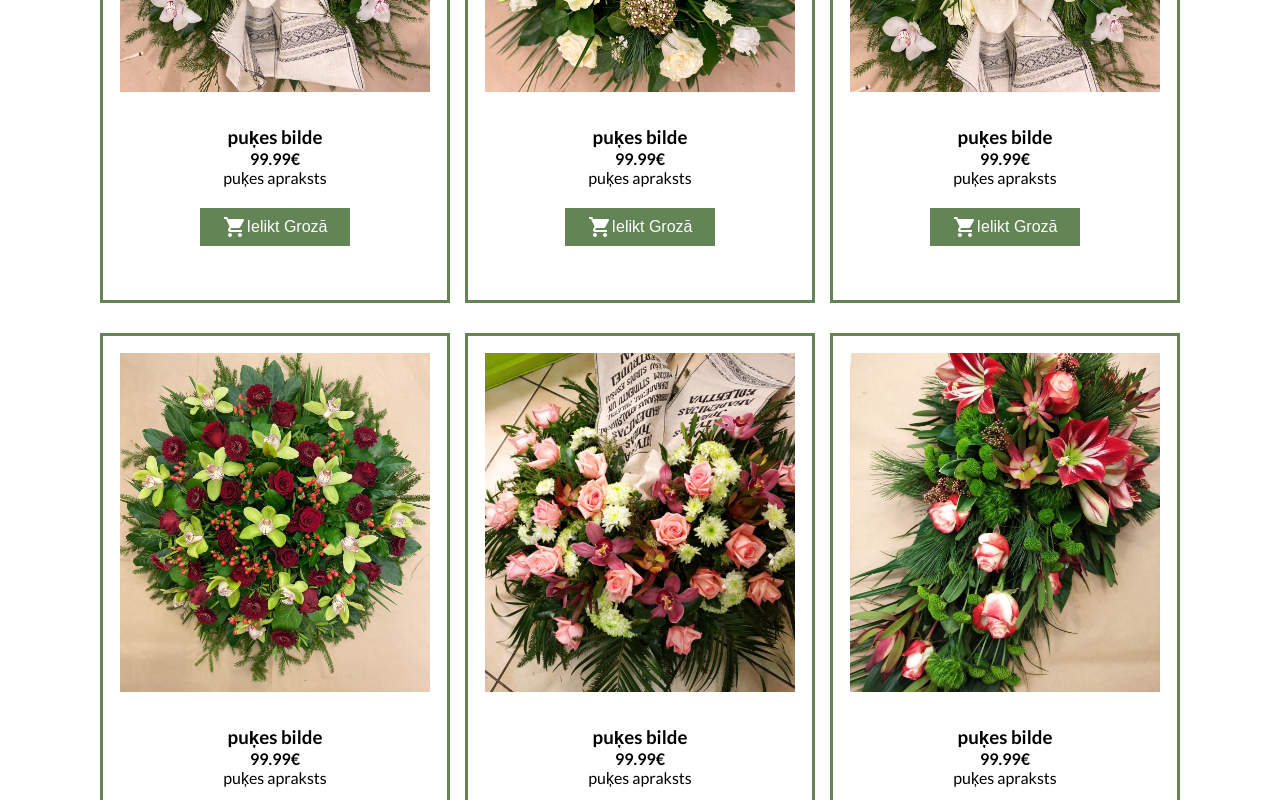
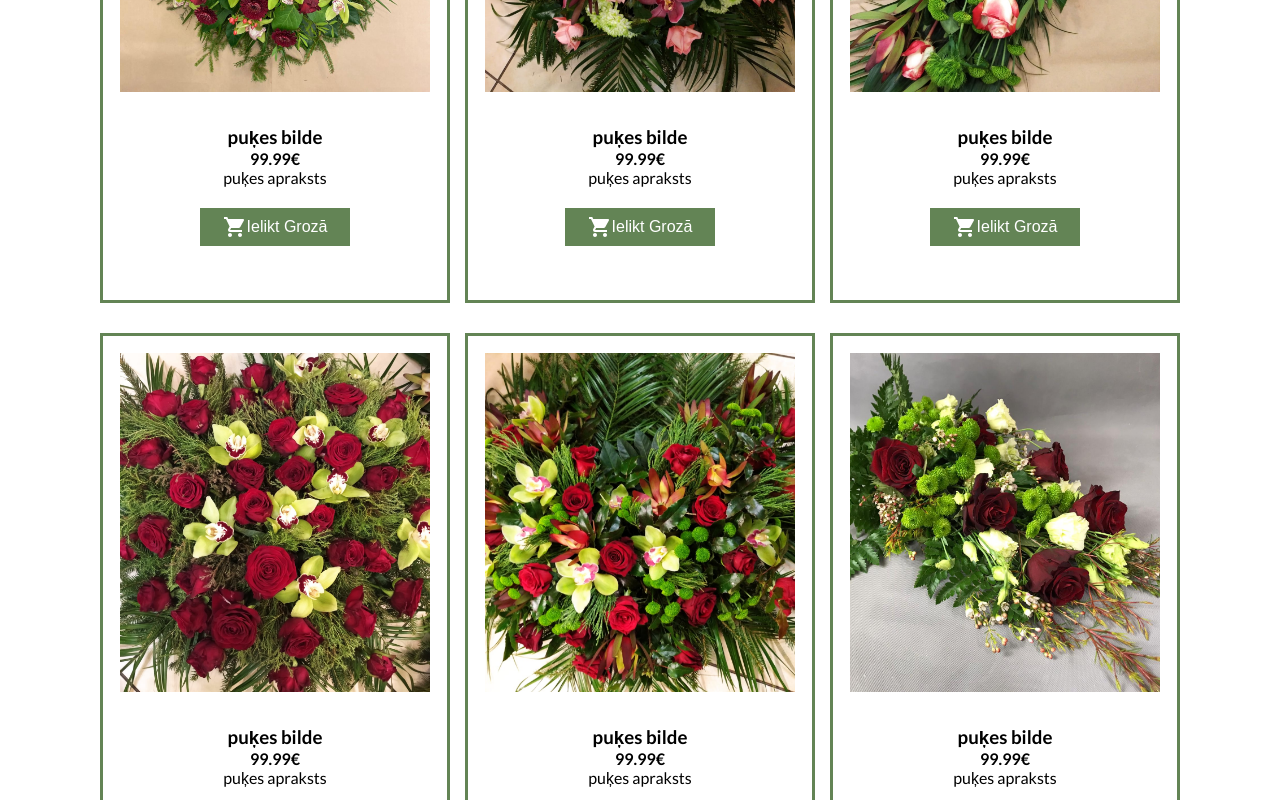
Before and after one commit to RobzLegz/Online-Flower-Shop, a React (Create React App) app: page / in a window 1280 px wide. Shown: the part 1820-2620 px from the top of the page. Built offline with nearby package versions, Linux system fonts and the light colour scheme.

Commit message:
small changes

```diff
--- a/src/Home.js
+++ b/src/Home.js
@@ -74,26 +74,6 @@ const Home = () => {
                     <Product
                         title="puķes bilde"
                         price={99.99}
-                        image={ProductImageseven}
-                        description="puķes apraksts"
-                    />
-                    <Product
-                        title="puķes bilde"
-                        price={99.99}
-                        image={ProductImageeight}
-                        description="puķes apraksts"
-                    />
-                    <Product
-                        title="puķes bilde"
-                        price={99.99}
-                        image={ProductImagenine}
-                        description="puķes apraksts"
-                    />
-                </div>
-                <div className="productRow">
-                    <Product
-                        title="puķes bilde"
-                        price={99.99}
                         image={ProductImageten}
                         description="puķes apraksts"
                     />
```
